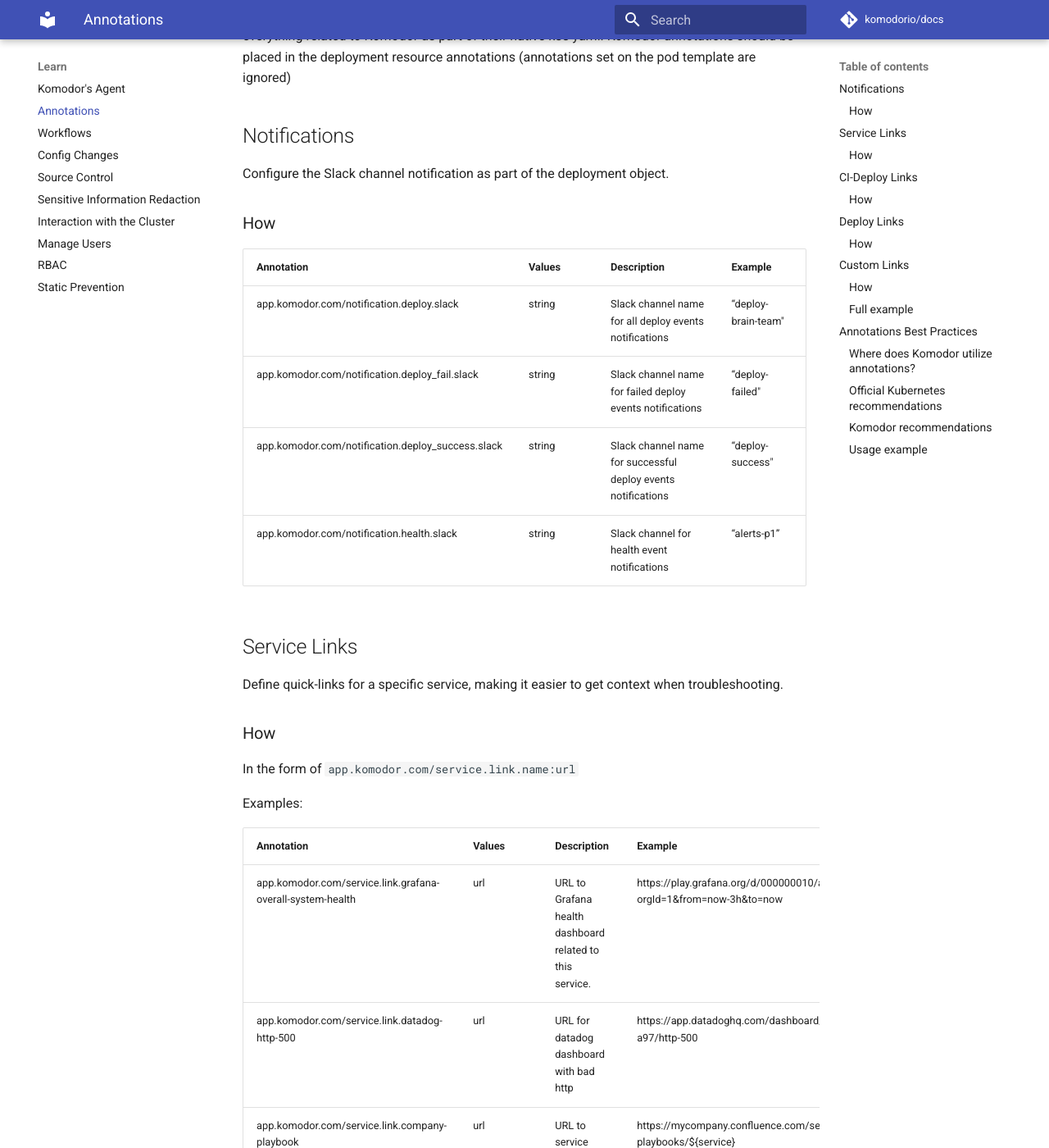
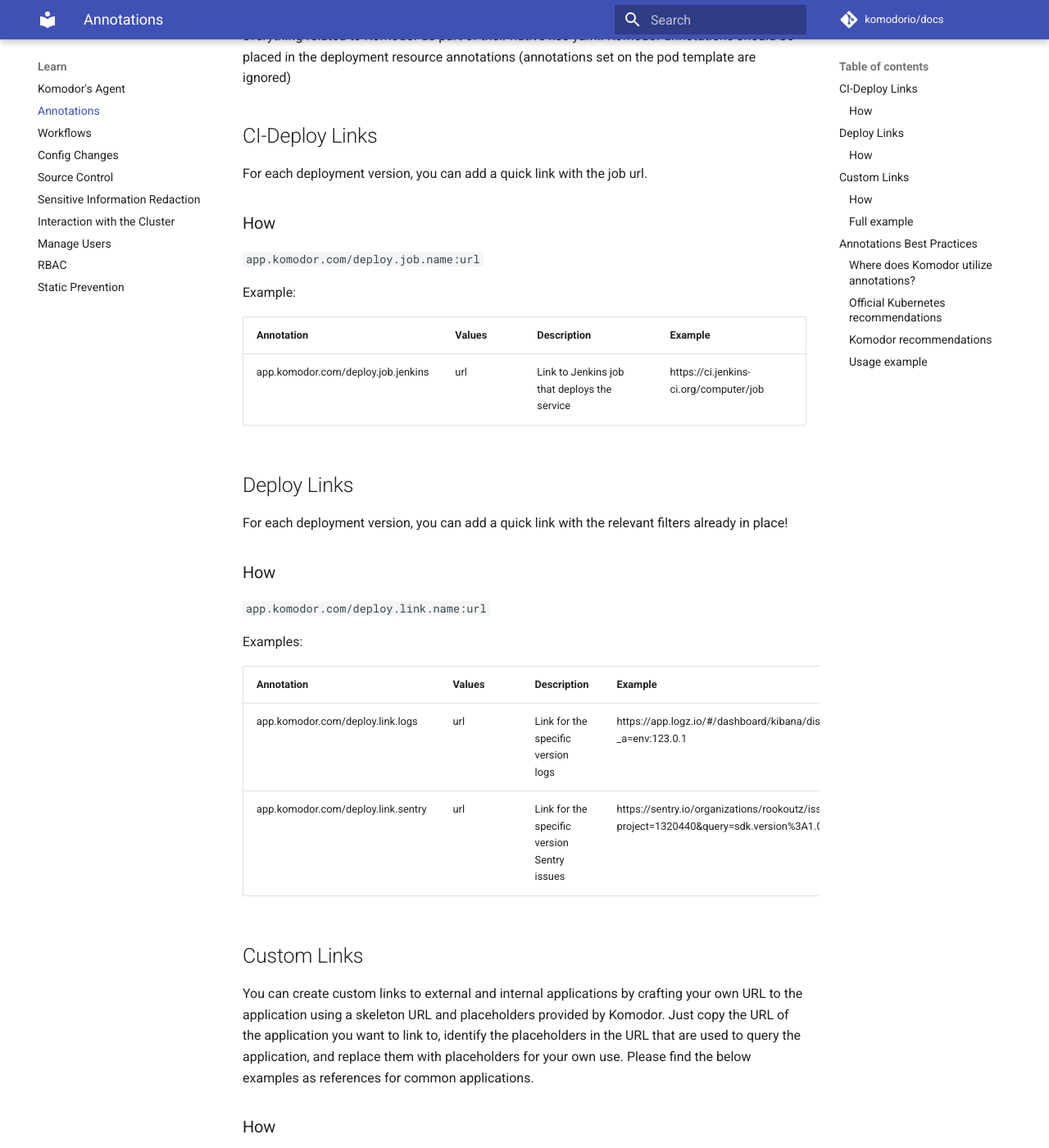
Before and after one commit to komodorio/docs, an MkDocs documentation site: the page built from docs/Learn/Annotations.md, in a window 1280 px wide and 1400 px high, scrolled down 222 px. Shown: the whole window at 82% size. Built offline with MkDocs 1.6.1 and Material for MkDocs 9.7.7, drawn with Linux system fonts in a browser that asks for light colours; comment, search, counter and statistics services are not loaded; some of the changed text lies outside the part shown.

Commit message:
Update Annotations.md

```diff
--- a/docs/Learn/Annotations.md
+++ b/docs/Learn/Annotations.md
@@ -3,34 +3,6 @@
 Komodor annotations (AKA Komodor as Code), is a method to allow users to configure everything related to Komodor as part of their native k8s yaml.
 Komodor annotations should be placed in the deployment resource annotations (annotations set on the pod template are ignored)
 
-## Notifications
-
-Configure the Slack channel notification as part of the deployment object.
-
-### How
-
-| Annotation                                        | Values | Description                                                   | Example             |
-| ------------------------------------------------- | ------ | ------------------------------------------------------------- | ------------------- |
-| app.komodor.com/notification.deploy.slack         | string | Slack channel name for all deploy events notifications        | “deploy-brain-team" |
-| app.komodor.com/notification.deploy_fail.slack    | string | Slack channel name for failed deploy events notifications     | “deploy-failed"     |
-| app.komodor.com/notification.deploy_success.slack | string | Slack channel name for successful deploy events notifications | “deploy-success"    |
-| app.komodor.com/notification.health.slack         | string | Slack channel for health event notifications                  | “alerts-p1”         |
-
-## Service Links
-
-Define quick-links for a specific service, making it easier to get context when troubleshooting.
-
-### How
-
-In the form of `app.komodor.com/service.link.name:url`
-
-Examples:
-
-| Annotation                                                 | Values | Description                                              | Example                                                                     |
-| ---------------------------------------------------------- | ------ | -------------------------------------------------------- | --------------------------------------------------------------------------- |
-| app.komodor.com/service.link.grafana-overall-system-health | url    | URL to Grafana health dashboard related to this service. | https://play.grafana.org/d/000000010/annotations?orgId=1&from=now-3h&to=now |
-| app.komodor.com/service.link.datadog-http-500              | url    | URL for datadog dashboard with bad http                  | https://app.datadoghq.com/dashboard/g1b-2jw-a97/http-500                    |
-| app.komodor.com/service.link.company-playbook              | url    | URL to service playbook                                  | https://mycompany.confluence.com/service-playbooks/${service}               |
 
 ## CI-Deploy Links
 
@@ -135,7 +107,6 @@
 metadata:
   name: annotation-example
   annotations:
-    app.komodor.com/notification.deploy.slack: "#deploy-slack-channel"
     app.komodor.com/service.link.grafana-overall-system-health: "https://grafana.com/service/annotation-example"
     app.komodor.com/service.link.datadog: "https://datadog.com/dashboard/annotation-example"
     app.komodor.com/service.link.playbook: "https://docs.google.com/playbook"
```
